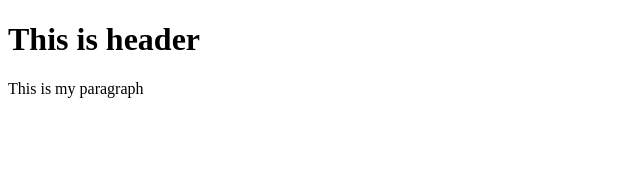
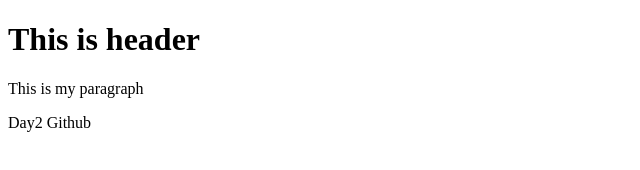
Before and after one commit to YomnaElwan/Learning-Github-Day2, a plain HTML site: page index.html in a window 1280 px wide. Shown: the whole page, without its empty margins (0-640 px from the left). Drawn offline with Linux system fonts and the light colour scheme.

Commit message:
adding div

```diff
--- a/index.html
+++ b/index.html
@@ -9,5 +9,6 @@
 <body>
     <h1>This is header</h1>
     <p>This is my paragraph</p>
+    <div>Day2 Github</div>
 </body>
 </html>
```
